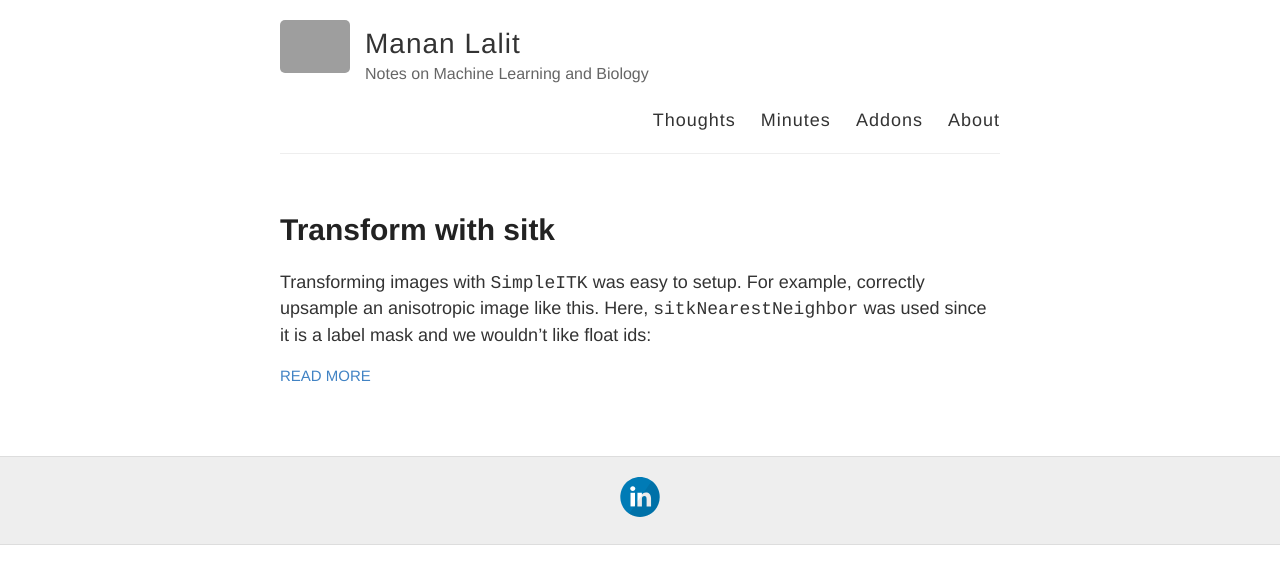
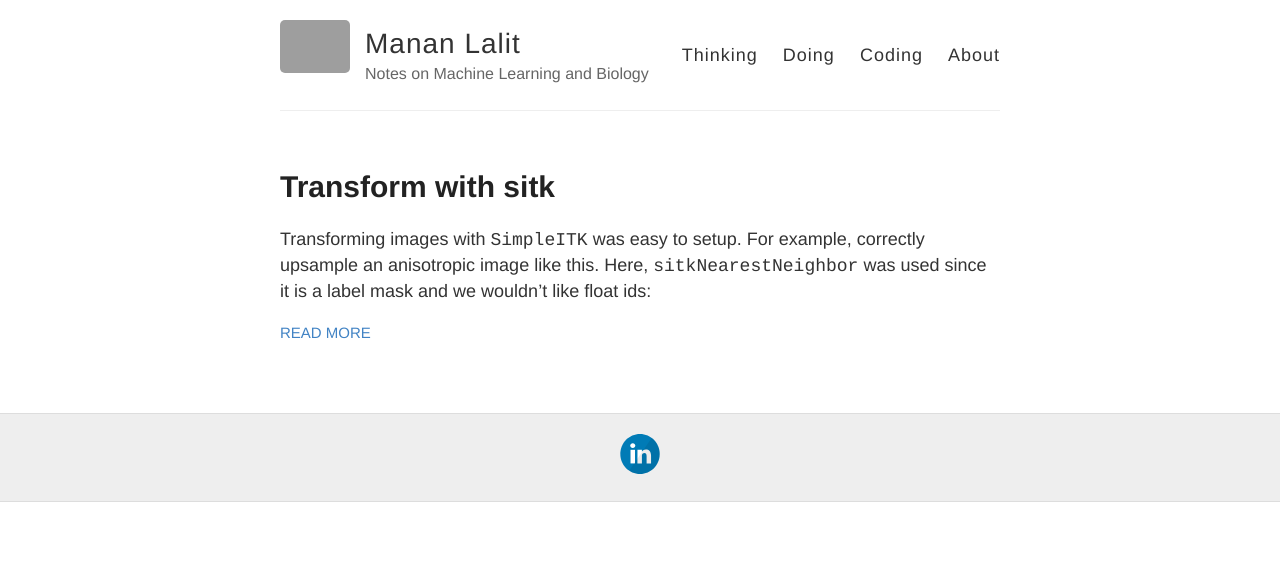
Before and after one commit to MLbyML/Addons, a Jekyll site: the page built from index.html, in a window 1280 px wide. Shown: the top 584 px of the page. Built offline with Jekyll 4.4.1, drawn with Linux system fonts in a browser that asks for light colours; grey boxes are pictures that could not be loaded.

Commit message:
update default layout

```diff
--- a/_layouts/default.html
+++ b/_layouts/default.html
@@ -27,9 +27,9 @@
           </div>
 
           <nav>
-            <a href="{{ site.baseurl }}/../">Thoughts</a>
-            <a href="{{ site.baseurl}}/../minuteskeeper">Minutes</a>
-	    <a href="{{ site.baseurl }}/">Addons</a>
+            <a href="{{ site.baseurl }}/../">Thinking</a>
+            <a href="{{ site.baseurl}}/../minuteskeeper">Doing</a>
+	    <a href="{{ site.baseurl }}/">Coding</a>
             <a href="{{ site.baseurl }}/../about">About</a>
           </nav>
         </header>
```
